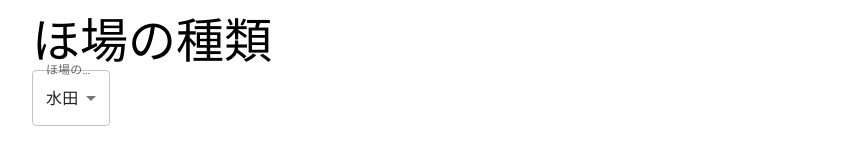
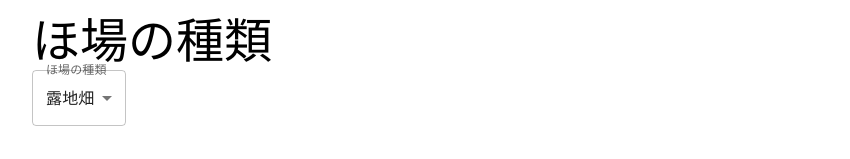
Before and after one commit to masayuki-0319/soil-analysis, a React (Create React App) app: page / in a window 1280 px wide. Shown: the part 154-313 px from the top of the page, without its empty margins (32-882 px from the left). Built offline with nearby package versions, Linux system fonts and the light colour scheme.

Commit message:
fieldTypeのmasterData追加

```diff
--- a/src/components/organisms/CheckData/SelectFieldType.tsx
+++ b/src/components/organisms/CheckData/SelectFieldType.tsx
@@ -1,27 +1,17 @@
 import { memo, VFC } from 'react';
 import SelectBox from '../../atoms/selectbox/Selectbox';
 import { MenuItem } from '@material-ui/core';
+import { fieldTypeData } from '../../../masterData/fiedlTypeData';
 
 interface Props {
   defaultValue: number;
   onChange: (props?: any) => void;
 }
 
-type FieldType = {
-  id: number;
-  name: string;
-};
-
 const SelectSoilType: VFC<Props> = memo((props) => {
   const { defaultValue, onChange } = props;
 
-  const sampleFieldTypes: FieldType[] = [
-    { id: 1, name: '水田' },
-    { id: 2, name: '畑作' },
-    { id: 3, name: '牧草地' },
-  ];
-
-  const options = sampleFieldTypes.map((option, index) => (
+  const options = fieldTypeData.map((option, index) => (
     <MenuItem key={index} value={option.id}>
       {option.name}
     </MenuItem>
--- a/src/hooks/useReportAnalysisResult.ts
+++ b/src/hooks/useReportAnalysisResult.ts
@@ -74,8 +74,8 @@ function assertIsDefined<T>(val: T): asserts val is NonNullable<T> {
   }
 }
 
-const findMasterData = (currentFieldType: number, masterData: FieldMasterData[]): FieldMasterData => {
-  const resultData = masterData.find((data) => data.id === currentFieldType);
+const findMasterData = (currentFieldTypeId: number, masterData: FieldMasterData[]): FieldMasterData => {
+  const resultData = masterData.find((data) => data.id === currentFieldTypeId);
   assertIsDefined(resultData);
 
   return resultData;
--- /dev/null
+++ b/src/masterData/fiedlTypeData.ts
@@ -0,0 +1,60 @@
+import { FieldType } from '../types/FieldType';
+
+export const fieldTypeData: FieldType[] = [
+  {
+    id: 1,
+    name: '露地畑',
+  },
+  {
+    id: 2,
+    name: '露地畑(ﾎｳﾚﾝｿｳ)',
+  },
+  {
+    id: 3,
+    name: '施設畑',
+  },
+  {
+    id: 4,
+    name: '果樹園',
+  },
+  {
+    id: 5,
+    name: '果樹園(ﾌﾞﾄﾞｳ等)',
+  },
+  {
+    id: 6,
+    name: '果樹園(ﾌﾞﾙ-ﾍﾞﾘ-)',
+  },
+  {
+    id: 7,
+    name: '常緑果樹',
+  },
+  {
+    id: 8,
+    name: '水田(クロボク土)',
+  },
+  {
+    id: 9,
+    name: '水田(その他土壌)',
+  },
+  {
+    id: 10,
+    name: '茶園',
+  },
+  {
+    id: 11,
+    name: '桑園',
+  },
+  {
+    id: 12,
+    name: '飼料作畑',
+  },
+  {
+    id: 13,
+    name: '花木',
+  },
+  {
+    id: 14,
+    name: '培土',
+  },
+];
--- a/src/masterData/fieldMasterData.ts
+++ b/src/masterData/fieldMasterData.ts
@@ -3,7 +3,7 @@ import { FieldMasterData } from '../types/FieldMasterData';
 export const fieldMasterData: FieldMasterData[] = [
   {
     id: 1,
-    fieldType: '露地畑',
+    fieldTypeId: 1,
     pH_MIN: 5.5,
     pH_MAX: 6,
     EC_MIN: 0,
@@ -29,7 +29,7 @@ export const fieldMasterData: FieldMasterData[] = [
   },
   {
     id: 2,
-    fieldType: '露地畑(ﾎｳﾚﾝｿｳ)',
+    fieldTypeId: 2,
     pH_MIN: 6.4,
     pH_MAX: 6.8,
     EC_MIN: 0,
@@ -55,7 +55,7 @@ export const fieldMasterData: FieldMasterData[] = [
   },
   {
     id: 3,
-    fieldType: '施設畑',
+    fieldTypeId: 3,
     pH_MIN: 6,
     pH_MAX: 6.5,
     EC_MIN: 0,
@@ -81,7 +81,7 @@ export const fieldMasterData: FieldMasterData[] = [
   },
   {
     id: 4,
-    fieldType: '果樹園',
+    fieldTypeId: 4,
     pH_MIN: 5.5,
     pH_MAX: 6,
     EC_MIN: 0,
@@ -107,7 +107,7 @@ export const fieldMasterData: FieldMasterData[] = [
   },
   {
     id: 5,
-    fieldType: '果樹園(ﾌﾞﾄﾞｳ等)',
+    fieldTypeId: 5,
     pH_MIN: 6,
     pH_MAX: 6.5,
     EC_MIN: 0,
@@ -133,7 +133,7 @@ export const fieldMasterData: FieldMasterData[] = [
   },
   {
     id: 6,
-    fieldType: '果樹園(ﾌﾞﾙ-ﾍﾞﾘ-)',
+    fieldTypeId: 6,
     pH_MIN: 4.5,
     pH_MAX: 5,
     EC_MIN: 0,
@@ -159,7 +159,7 @@ export const fieldMasterData: FieldMasterData[] = [
   },
   {
     id: 7,
-    fieldType: '常緑果樹',
+    fieldTypeId: 7,
     pH_MIN: 5.5,
     pH_MAX: 6,
     EC_MIN: 0,
@@ -185,7 +185,7 @@ export const fieldMasterData: FieldMasterData[] = [
   },
   {
     id: 8,
-    fieldType: '水田(クロボク土)',
+    fieldTypeId: 8,
     pH_MIN: 6,
     pH_MAX: 6.5,
     EC_MIN: 0,
@@ -211,7 +211,7 @@ export const fieldMasterData: FieldMasterData[] = [
   },
   {
     id: 9,
-    fieldType: '水田(その他土壌)',
+    fieldTypeId: 9,
     pH_MIN: 6,
     pH_MAX: 6.5,
     EC_MIN: 0,
@@ -237,7 +237,7 @@ export const fieldMasterData: FieldMasterData[] = [
   },
   {
     id: 10,
-    fieldType: '茶園',
+    fieldTypeId: 10,
     pH_MIN: 4,
     pH_MAX: 5,
     EC_MIN: 0,
@@ -263,7 +263,7 @@ export const fieldMasterData: FieldMasterData[] = [
   },
   {
     id: 11,
-    fieldType: '桑園',
+    fieldTypeId: 11,
     pH_MIN: 6,
     pH_MAX: 6.5,
     EC_MIN: 0,
@@ -289,7 +289,7 @@ export const fieldMasterData: FieldMasterData[] = [
   },
   {
     id: 12,
-    fieldType: '飼料作畑',
+    fieldTypeId: 12,
     pH_MIN: 5.5,
     pH_MAX: 6.5,
     EC_MIN: 0,
@@ -315,7 +315,7 @@ export const fieldMasterData: FieldMasterData[] = [
   },
   {
     id: 13,
-    fieldType: '花木',
+    fieldTypeId: 13,
     pH_MIN: 5.5,
     pH_MAX: 6,
     EC_MIN: 0,
@@ -341,7 +341,7 @@ export const fieldMasterData: FieldMasterData[] = [
   },
   {
     id: 14,
-    fieldType: '培土',
+    fieldTypeId: 14,
     pH_MIN: 6,
     pH_MAX: 6.5,
     EC_MIN: 0,
--- a/src/types/FieldMasterData.ts
+++ b/src/types/FieldMasterData.ts
@@ -1,6 +1,6 @@
 export interface FieldMasterData {
   id: number;
-  fieldType: string;
+  fieldTypeId: number;
   pH_MIN: number;
   pH_MAX: number;
   EC_MIN: number;
--- /dev/null
+++ b/src/types/FieldType.ts
@@ -0,0 +1,4 @@
+export type FieldType = {
+  id: number
+  name: string
+}
--- a/src/types/SoilType.ts
+++ b/src/types/SoilType.ts
@@ -1,4 +1,4 @@
 export type SoilType = {
-  id: number
-  name: string
-}
+  id: number;
+  name: string;
+};
```
